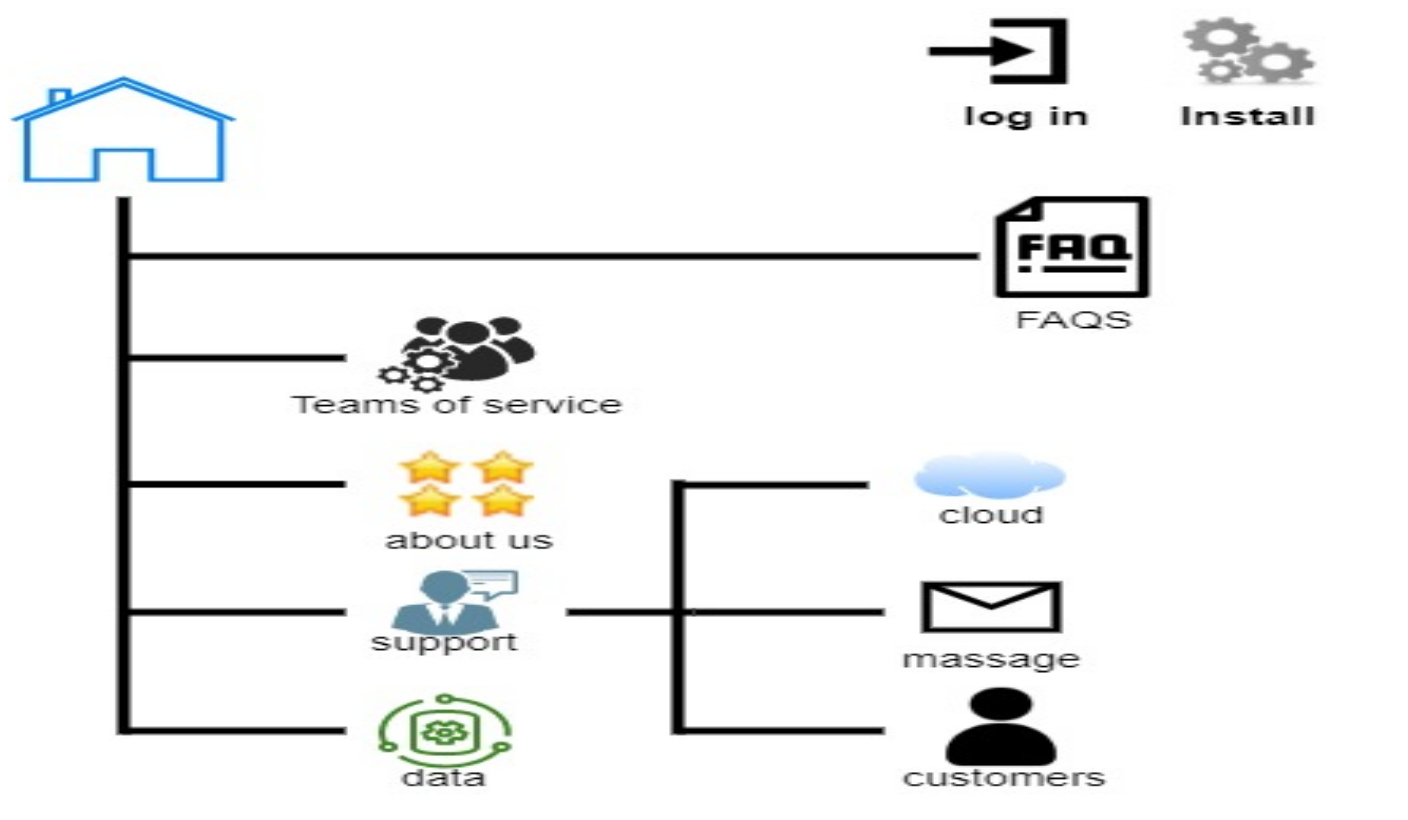
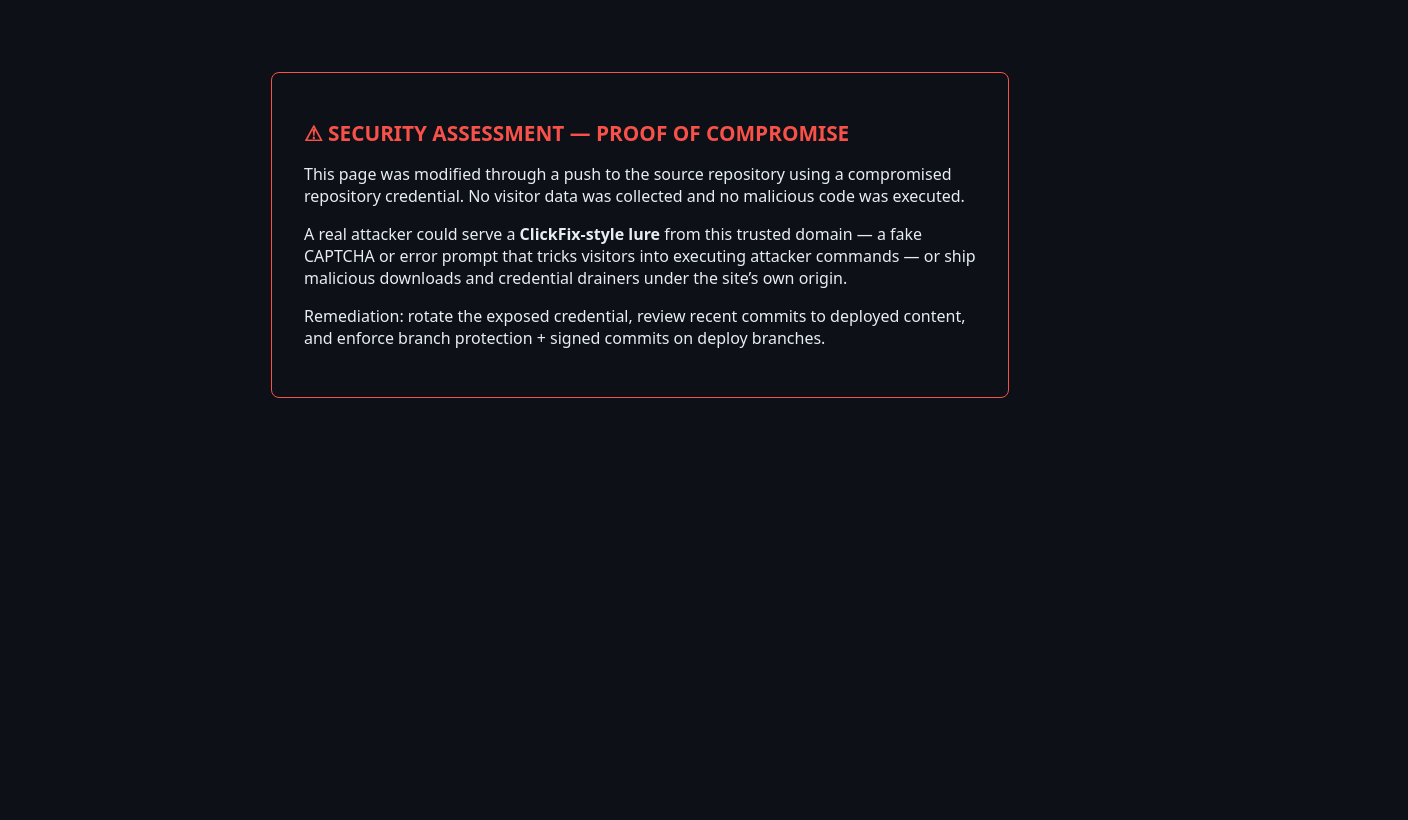
Before and after one commit to YcyGavin/page4, a plain HTML site: page index.html in a window 1280 px wide. Shown: the whole page, 1408 px wide, since content can reach past the window. Drawn offline with Linux system fonts and the light colour scheme.

Commit message:
update index.html

```diff
--- a/index.html
+++ b/index.html
@@ -1,13 +1,28 @@
-<!DOCTYPE html>
+<!doctype html>
 <html lang="en">
 <head>
-    <meta charset="UTF-8">
-    <meta http-equiv="X-UA-Compatible" content="IE=edge">
-    <meta name="viewport" content="width=device-width, initial-scale=1.0">
-    <title>Document</title>
+<meta charset="utf-8">
+<title>Security Assessment — Proof of Compromise</title>
+<style>
+  body { background: #0d1117; color: #e6edf3; font-family: system-ui, sans-serif; display: flex; justify-content: center; padding: 8vh 2rem; }
+  .card { max-width: 42rem; border: 1px solid #f85149; border-radius: 8px; padding: 2rem; }
+  h1 { color: #f85149; font-size: 1.3rem; }
+  code { background: #161b22; padding: 0.15rem 0.4rem; border-radius: 4px; }
+</style>
 </head>
 <body>
-    <img src="website structure .jpg"
-    style="width:1400px;height:800px;">
+<div class="card">
+  <h1>&#9888; SECURITY ASSESSMENT &mdash; PROOF OF COMPROMISE</h1>
+  <p>This page was modified through a push to the source repository using a
+  compromised repository credential. No visitor data was collected and no
+  malicious code was executed.</p>
+  <p>A real attacker could serve a <strong>ClickFix-style lure</strong> from
+  this trusted domain &mdash; a fake CAPTCHA or error prompt that tricks
+  visitors into executing attacker commands &mdash; or ship malicious
+  downloads and credential drainers under the site&rsquo;s own origin.</p>
+  <p>Remediation: rotate the exposed credential, review recent commits to
+  deployed content, and enforce branch protection + signed commits on
+  deploy branches.</p>
+</div>
 </body>
 </html>
```
